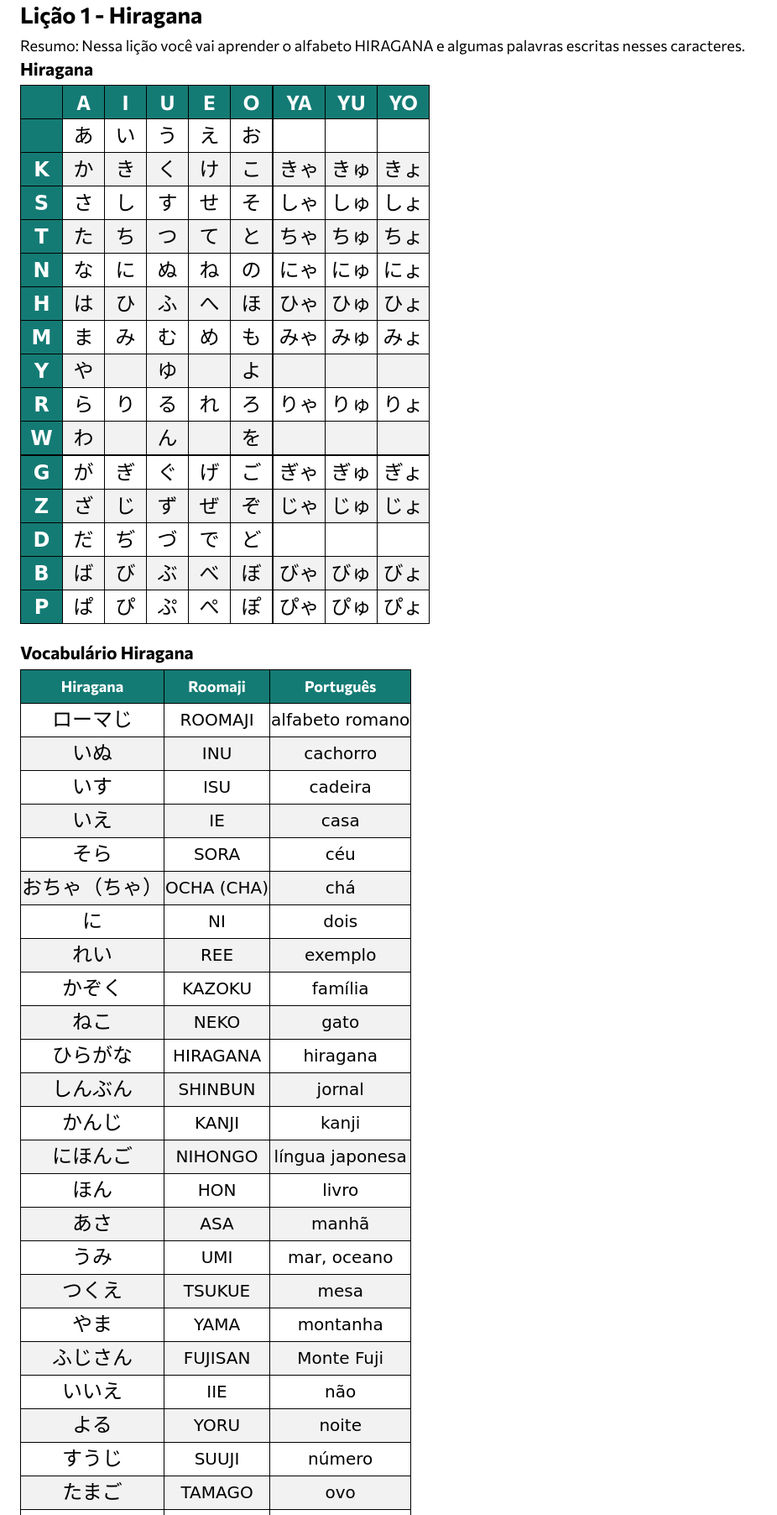
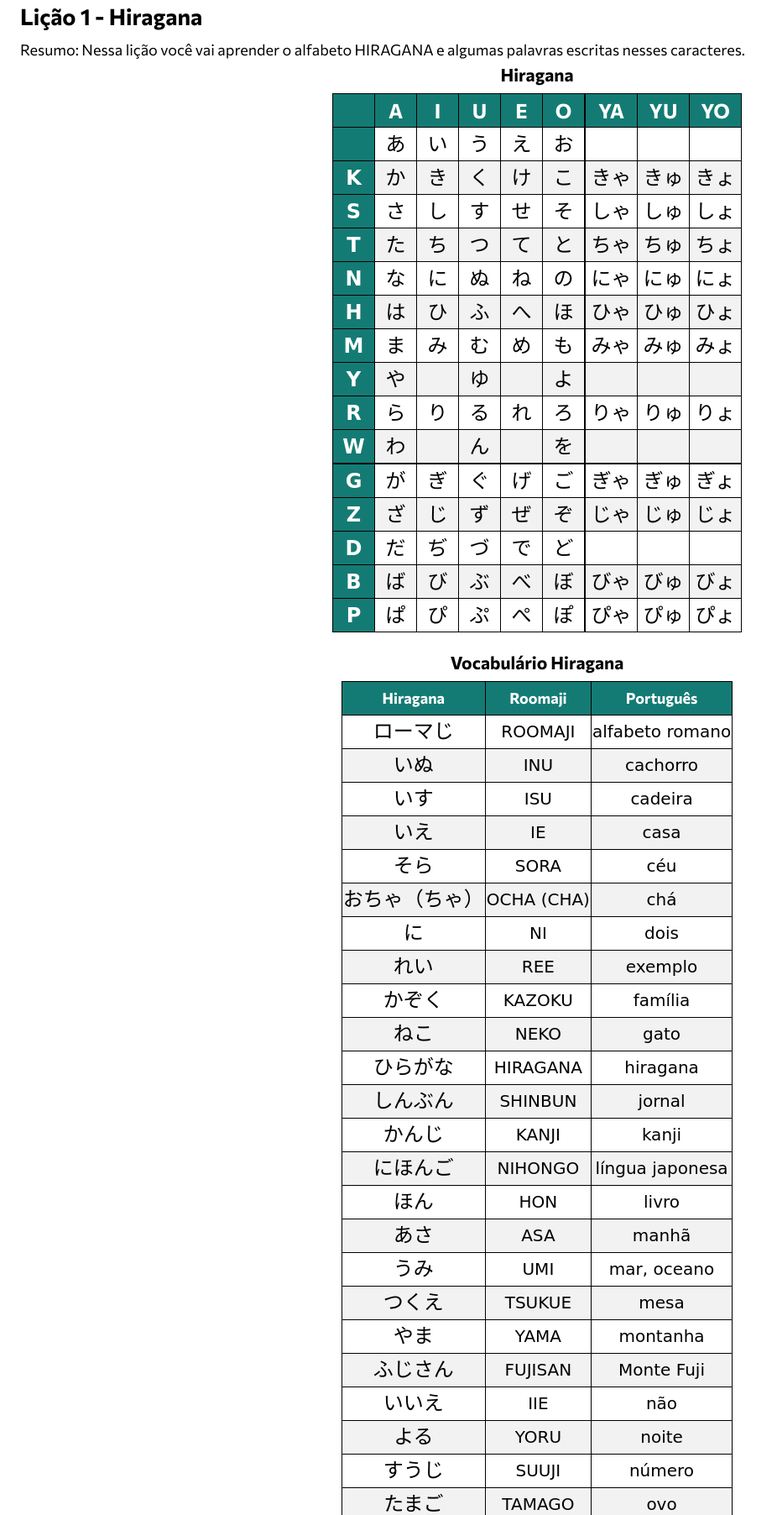
Before and after one commit to marcioUfrj/descomplica-sensei-front, a PHP site: page / in a window 1280 px wide. Shown: the part 122-1926 px from the top of the page at 84% size, without its empty margins (0-926 px from the left). Run offline with PHP 8.4, Linux system fonts and the light colour scheme; some web fonts are replaced.

Commit message:
adjusted content-align

```diff
--- a/app/scss/globals/_typography.scss
+++ b/app/scss/globals/_typography.scss
@@ -3,7 +3,7 @@ h1, h2, h3, h4, h5, h6 {
   margin: 0;
   padding: 0;
   border: 0;
-  line-height: 1.3;
+  line-height: 1.5;
   overflow-wrap: break-word;
   font-weight: 700;
 }
@@ -19,3 +19,10 @@ p {
 a, a:visited, a:hover {
   text-decoration: none;
 }
+
+/* TITLE H1 */
+.title {
+  &__ta-center {
+    text-align: center;
+  }
+}
--- a/app/scss/style.scss
+++ b/app/scss/style.scss
@@ -11,4 +11,5 @@
 .container-table {
   display: flex;
   flex-direction: row;
+  justify-content: center;
 }
--- a/dist/css/style.css
+++ b/dist/css/style.css
@@ -225,7 +225,7 @@ h1, h2, h3, h4, h5, h6 {
   margin: 0;
   padding: 0;
   border: 0;
-  line-height: 1.3;
+  line-height: 1.5;
   overflow-wrap: break-word;
   font-weight: 700;
 }
@@ -240,6 +240,11 @@ p {
 
 a, a:visited, a:hover {
   text-decoration: none;
+}
+
+/* TITLE H1 */
+.title__ta-center {
+  text-align: center;
 }
 
 @media (max-width: 63.9375em) {
@@ -361,4 +366,5 @@ a, a:visited, a:hover {
 .container-table {
   display: flex;
   flex-direction: row;
+  justify-content: center;
 }/*# sourceMappingURL=style.css.map */
--- a/index.html
+++ b/index.html
@@ -46,7 +46,9 @@
       <h2>Lição 1 - Hiragana</h2>
       <p>Resumo: Nessa lição você vai aprender o alfabeto HIRAGANA e algumas palavras escritas nesses caracteres.</p>
       <div>
+        <div class="title__ta-center">
           <h3>Hiragana</h3>
+        </div>
         <div class="container-table">
           <table class="kana-table">
             <thead>
@@ -279,8 +281,11 @@
             </tbody>
           </table>
         </div>
+        <div class="title__ta-center">
           <h3>Vocabulário Hiragana</h3>
-        <table class="vocab-kana-table mg-bottom-2">
+        </div>
+        <div class="container-table mg-bottom-2">
+          <table class="vocab-kana-table">
             <thead>
               <tr>
                 <th>Hiragana</th>
@@ -326,11 +331,14 @@
             </tbody>
           </table>
         </div>
+      </div>
     </section>
     <section>
       <h2>Módulo 2</h2>
       <p>Resumo: Nessa lição você vai aprender o alfabeto KATAKANA e algumas palavras escritas nesses caracteres.</p>
+      <div class="title__ta-center">
         <h3>Katakana</h3>
+      </div>
       <div class="container-table">
         <table class="kana-table">
           <thead>
@@ -595,7 +603,10 @@
           </tbody>
         </table>
       </div>
+      <div class="title__ta-center">
         <h3>Vocabulário Katakana</h3>
+      </div>
+      <div class="container-table mg-bottom-2">
         <table class="vocab-kana-table">
           <thead>
             <th>Katakana</th>
@@ -649,6 +660,7 @@
             <tr><td>メキシコ</td><td>MEKISHIKO</td><td>México</td></tr>
           </tbody>
         </table>
+      </div>
     </section>
   </main>
 
```
Also changed, not shown: 1 other file. Lines whose indentation alone changed are shown as unchanged.
